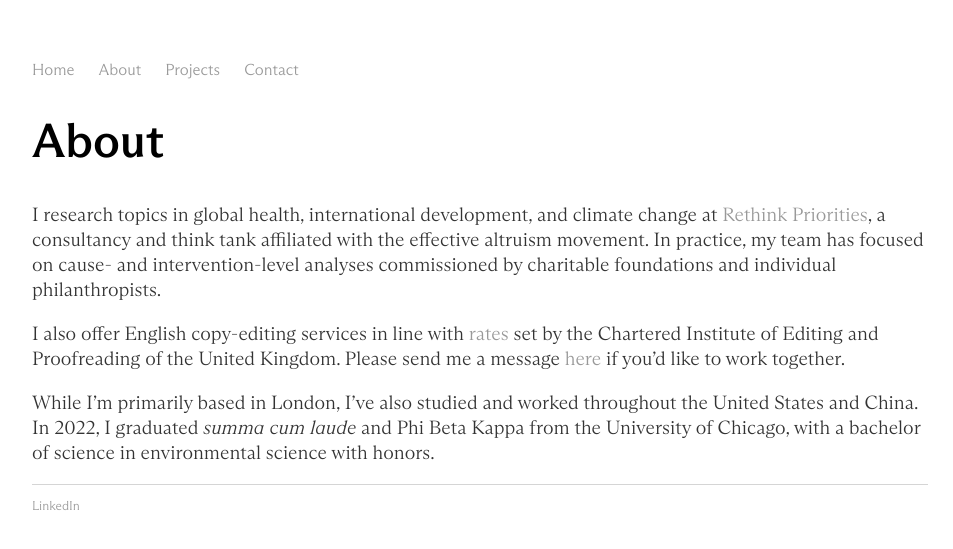
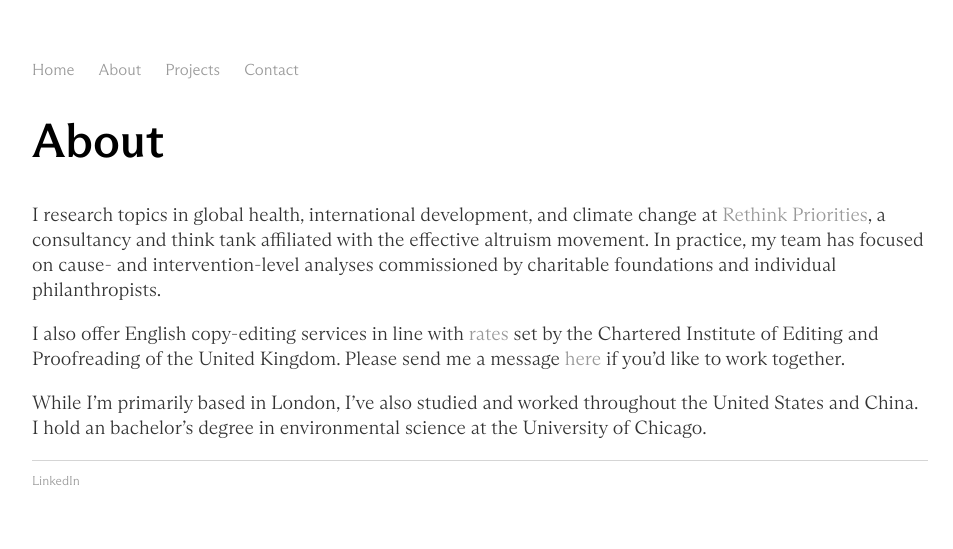
Before and after one commit to y-james-hu/y-james-hu.github.io, a Jekyll site: the page built from about/index.html, in a window 1280 px wide. Shown: the top 549 px of the page, without its empty margins (160-1113 px from the left). Built offline with Jekyll 4.4.1, drawn with Linux system fonts in a browser that asks for light colours.

Commit message:
Update index.html

```diff
--- a/about/index.html
+++ b/about/index.html
@@ -5,5 +5,5 @@
   <h1>{{ page.title }}</h1>
     <p>I research topics in global health, international development, and climate change at <a href="https://rethinkpriorities.org/">Rethink Priorities</a>, a consultancy and think tank affiliated with the effective altruism movement. In practice, my team has focused on cause- and intervention-level analyses commissioned by charitable foundations and individual philanthropists.</p>
     <p>I also offer English copy-editing services in line with <a href="https://www.ciep.uk/resources/suggested-minimum-rates/">rates</a> set by the Chartered Institute of Editing and Proofreading of the United Kingdom. Please send me a message <a href="../contact">here</a> if you’d like to work together.</p>
-    <p>While I’m primarily based in London, I’ve also studied and worked throughout the United States and China. In 2022, I graduated <em>summa cum laude</em> and Phi Beta Kappa from the University of Chicago, with a bachelor of science in environmental science with honors.</p>
+    <p>While I’m primarily based in London, I’ve also studied and worked throughout the United States and China. I hold an bachelor’s degree in environmental science at the University of Chicago.</p>
     <p></p>
```
